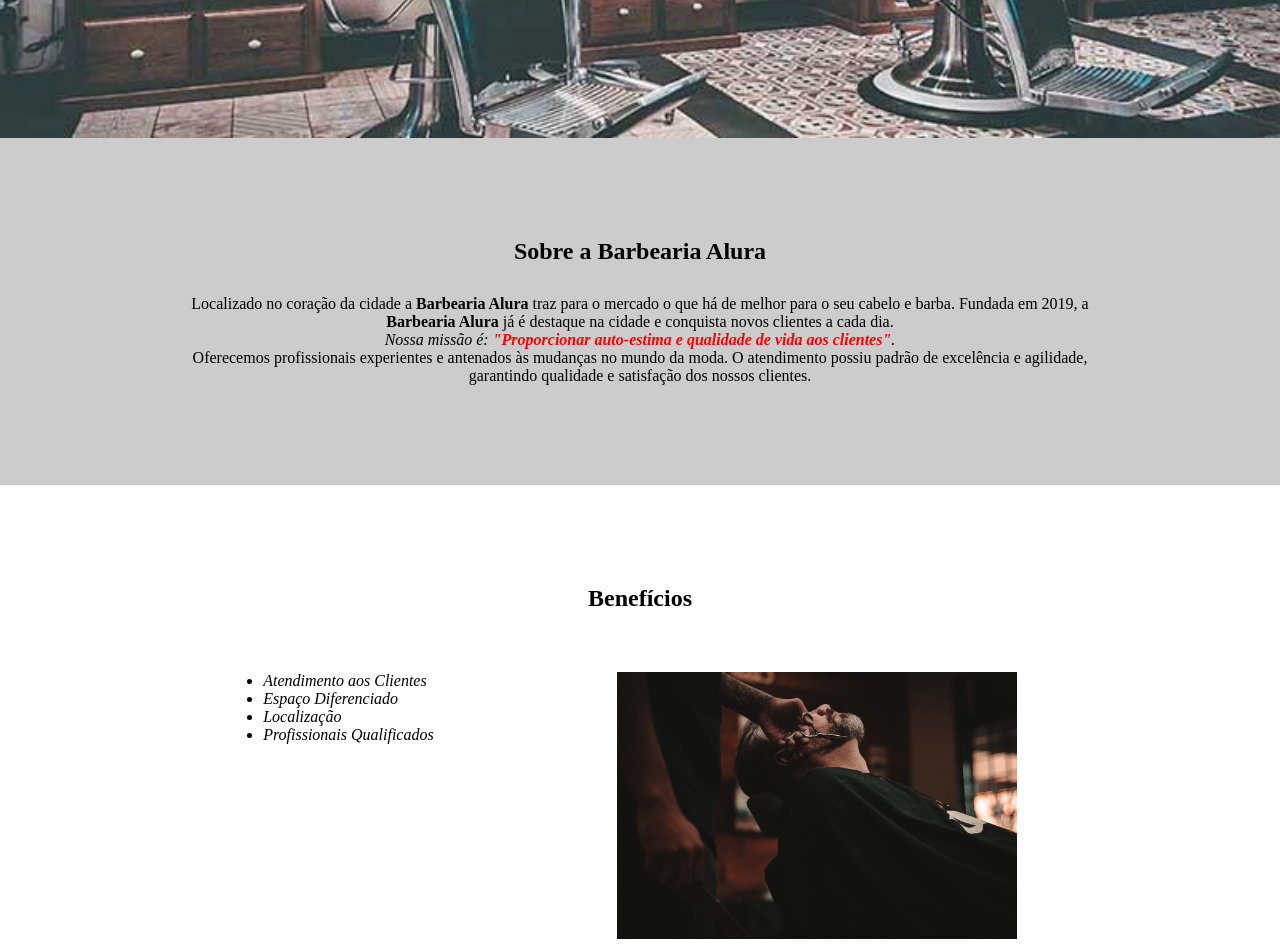
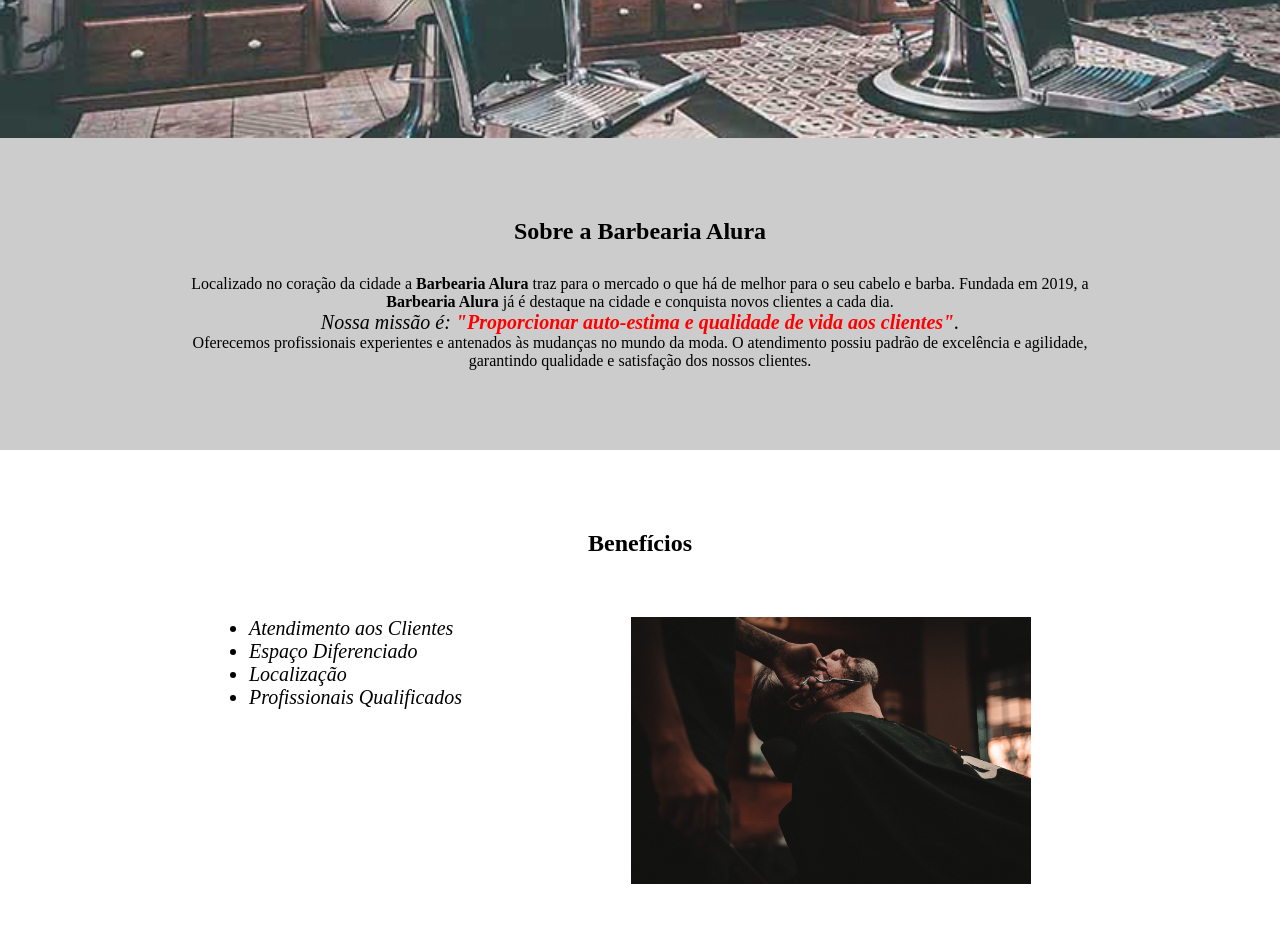
Before and after one commit to CassiaSotolani/barbearia-alura, a plain HTML site: page index.html in a window 1280 px wide. Shown: the part 640-1586 px from the top of the page. Drawn offline with Linux system fonts and the light colour scheme.

Commit message:
Alterações nos beneficios

```diff
--- a/index.html
+++ b/index.html
@@ -23,16 +23,18 @@
             <img id="banner" src="img/banner.jpg" alt="">
         </section>
         <section class="centralizar-texto fundo-cinza padding-top-bottom">
-            <h2 class="espaco  caixa-cinza">Sobre a Barbearia Alura</h2>
-            <p class=" caixa-cinza">Localizado no coração da cidade a <strong>Barbearia Alura</strong> traz para o mercado o que há de melhor para o seu cabelo e barba. Fundada em 2019, a <strong>Barbearia Alura</strong> já é destaque na cidade e conquista novos clientes a cada dia.</p>
-            <p id="missao  caixa-cinza"><em>Nossa missão é: <strong>"Proporcionar auto-estima e qualidade de vida aos clientes"</strong>.</em></p>
-            <p class=" caixa-cinza">Oferecemos profissionais experientes e antenados às mudanças no mundo da moda. O atendimento possiu padrão de excelência e agilidade, garantindo qualidade e satisfação dos nossos clientes.</p>
+            <div class="caixa-cinza">
+                <h2 class="espaco">Sobre a Barbearia Alura</h2>
+                <p>Localizado no coração da cidade a <strong>Barbearia Alura</strong> traz para o mercado o que há de melhor para o seu cabelo e barba. Fundada em 2019, a <strong>Barbearia Alura</strong> já é destaque na cidade e conquista novos clientes a cada dia.</p>
+                <p id="missao"><em>Nossa missão é: <strong>"Proporcionar auto-estima e qualidade de vida aos clientes"</strong>.</em></p>
+                <p>Oferecemos profissionais experientes e antenados às mudanças no mundo da moda. O atendimento possiu padrão de excelência e agilidade, garantindo qualidade e satisfação dos nossos clientes.</p>
+            </div>
         </section>
         <section class="padding-top-bottom">
             <h2 class="centralizar-texto">Benefícios</h2>
             <div class="div-principal">
                 <div>
-                    <ul>
+                    <ul class="font">
                         <li><em>Atendimento aos Clientes</em></li>
                         <li><em>Espaço Diferenciado</em></li>
                         <li><em>Localização</em></li>
--- a/style/produtos.css
+++ b/style/produtos.css
@@ -1,7 +1,7 @@
 * {
+    border: 0;
     margin: 0;
     padding: 0;
-    border: 0;
     vertical-align: baseline;
 }
 
@@ -11,15 +11,15 @@ header {
 }
 
 .caixa {
+    margin: 0 auto;
     position: relative;
     width: 940px;
-    margin: 0 auto;
 }
 
 nav {
     position: absolute;
+    right: 0;
     top: 110px;
-    right: 0;
 }
 
 nav li {
@@ -28,11 +28,11 @@ nav li {
 }
 
 nav a {
+    color: #000000;
+    font-size: 22px;
+    font-weight: bold;
+    text-decoration: none;
     text-transform: uppercase;
-    color: #000000;
-    font-weight: bold;
-    font-size: 22px;
-    text-decoration: none;
 }
 
 nav a:hover {
@@ -41,21 +41,21 @@ nav a:hover {
 }
 
 .produtos {
-    width: 940px;
     margin: 0 auto;
     padding: 50px 0;
+    width: 940px;
 }
 
 .produtos li {
+    border: 2px solid #000000;
+    border-radius: 10px;
+    box-sizing: border-box;
     display: inline-block;
-    text-align: center;
-    width: 30%;
-    vertical-align: top;
     margin: 0 1.5%;
     padding: 30px 20px;
-    box-sizing: border-box;
-    border: 2px solid #000000;
-    border-radius: 10px;
+    text-align: center;
+    vertical-align: top;
+    width: 30%;
 }
 
 .produtos li:hover {
@@ -82,9 +82,9 @@ nav a:hover {
 }
 
 footer {
-    text-align: center;
     background-image: url(../img/bg.jpg);
     padding: 40px 0;
+    text-align: center;
 }
 
 .copyright {
--- a/style/style.css
+++ b/style/style.css
@@ -1,6 +1,6 @@
 #banner {
+    margin-bottom: -4px;
     width: 100%;
-    margin-bottom: -4px;
 }
 
 .centralizar-texto {
@@ -12,9 +12,9 @@
 }
 
 .caixa-cinza {
+    margin: 0 auto;
     position: relative;
     width: 940px;
-    margin: 0 auto;
 }
 
 .espaco {
@@ -22,7 +22,7 @@
 }
 
 .padding-top-bottom {
-    padding: 100px 80px;
+    padding: 80px 80px;
 }
 
 #missao {
@@ -42,3 +42,7 @@ em strong {
     justify-content: space-evenly;
     padding: 60px 0;
 }
+
+.font {
+    font-size: 20px;
+}
```
